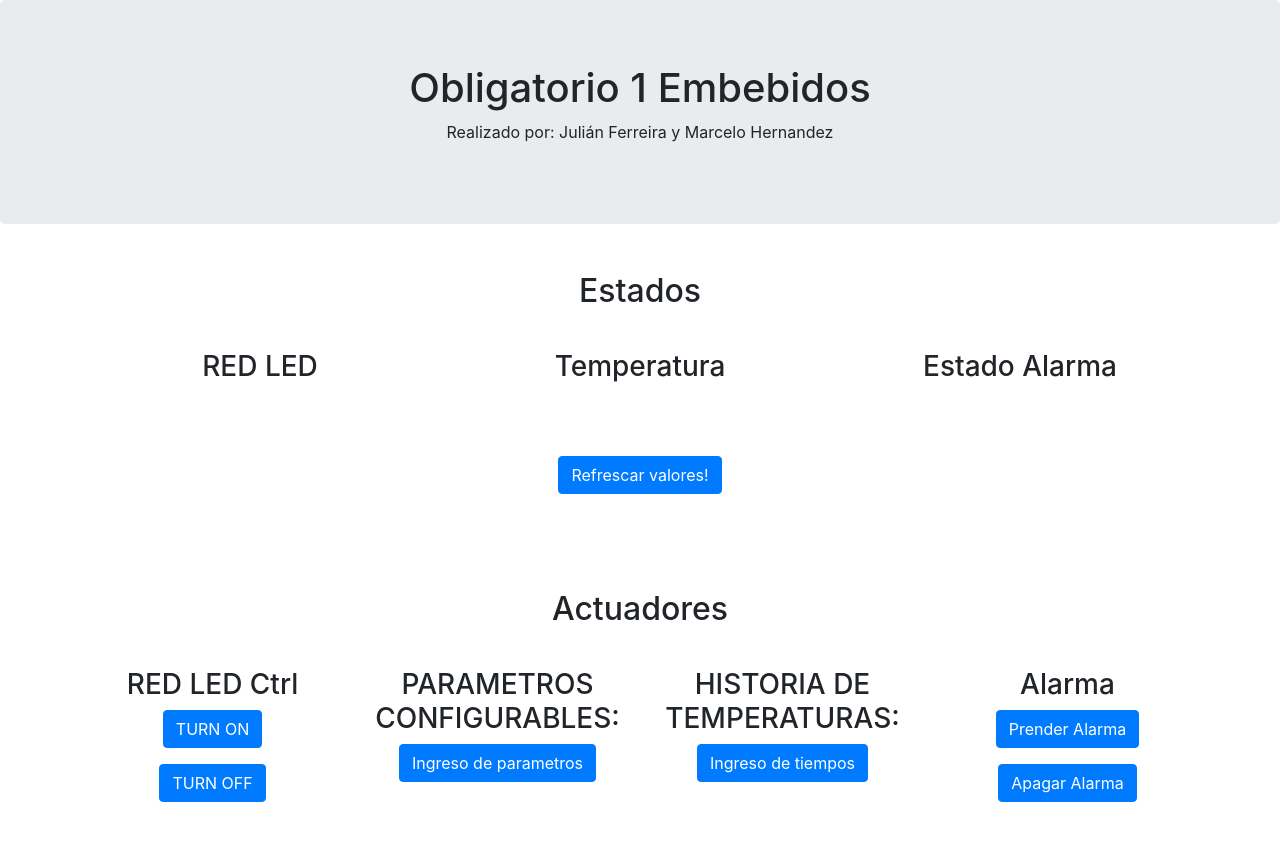
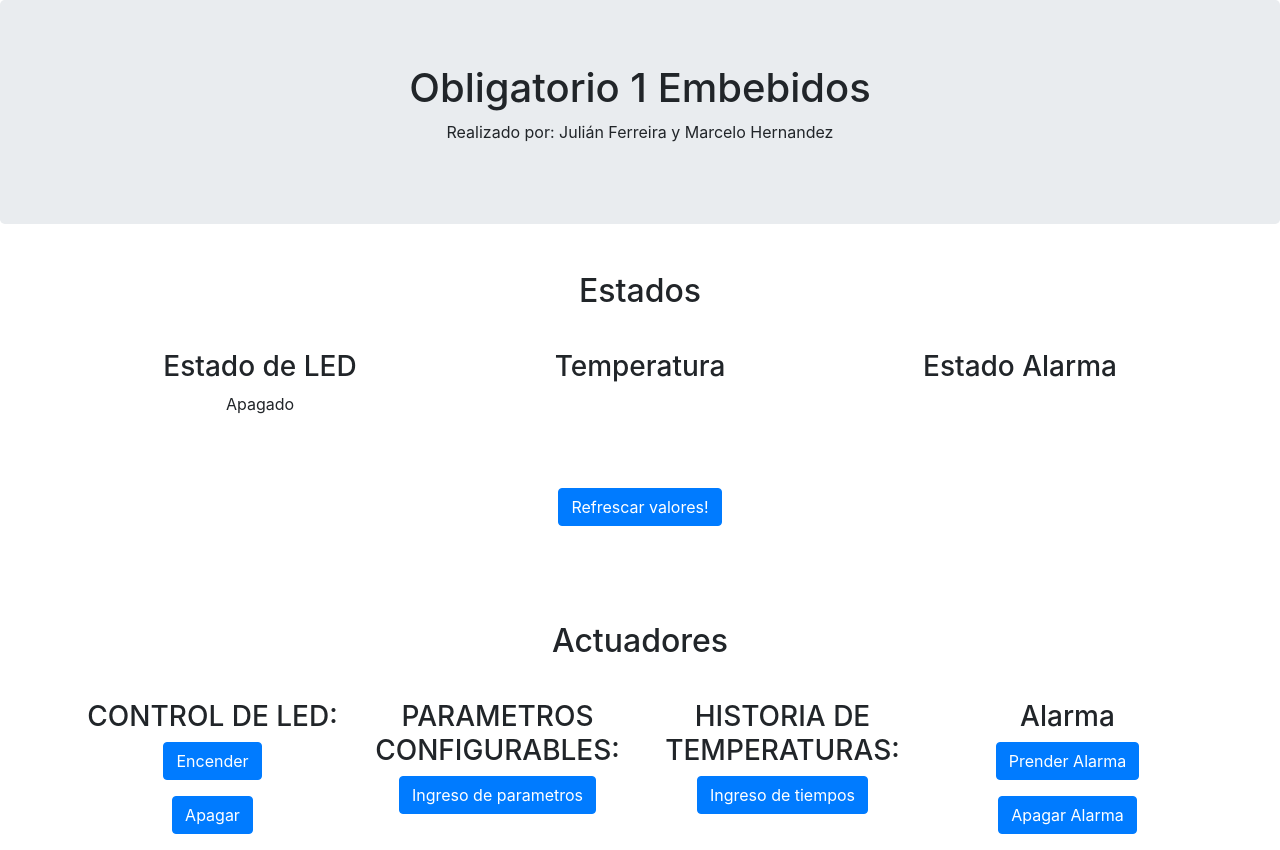
Before and after one commit to marceloh30/Embedded-Systems-project, a Flask app: template myFirstApp/templates/index.html in a window 1280 px wide. Before the commit the page ends 802 px from the top, so only its background shows below. Run offline with Flask 2, Linux system fonts and the light colour scheme; the template is opened without the code that fills it, so the values that code supplies are empty; some libraries are stand-ins or nearby versions.

Commit message:
Cambios minimos
Cambios en app.py:
-cambio de algunos nombres again
Cambios en pag web:
-No hay mas led rojo, es solo led
-Radio buttons de historial autoseleccionado para que no de problemas
-Cambio de algun texto/titulo

```diff
--- a/myFirstApp/app.py
+++ b/myFirstApp/app.py
@@ -35,7 +35,7 @@ def accionesIndex():
 	estado_led = GPIO.input(pin_led)
 	templateData = {
 
-		'ledRed' : estado_led,
+		'led' : estado_led,
 		'valorT' : variablesWeb.temperatura,
 		#'valorL' :	valorL
 		'estadoAlarma' : variablesWeb.estadoAlarma
@@ -52,12 +52,12 @@ def index():
 #Ruta para acciones con Alarma y Led
 @app.route("/<deviceName>/<action>")
 def action(deviceName, action):
-	if deviceName == 'pin_led':
-		actuator = pin_led
+	if deviceName == 'led':
+		#actuador = pin_led
 		if action == "on":
-			GPIO.output(actuator, GPIO.HIGH)
+			GPIO.output(pin_led, GPIO.HIGH)
 		else:
-			GPIO.output(actuator, GPIO.LOW)
+			GPIO.output(pin_led, GPIO.LOW)
 	if deviceName == 'alarma':
 		if action == "on":
 			variablesWeb.estadoAlarma = True
--- a/myFirstApp/templates/Historial.html
+++ b/myFirstApp/templates/Historial.html
@@ -1,6 +1,7 @@
 <!DOCTYPE html>
 <html>
 <head>
+<title>Pedido de Historial</title>
 <link rel="stylesheet" href="https://stackpath.bootstrapcdn.com/bootstrap/4.1.3/css/bootstrap.min.css" integrity="sha384-MCw98/SFnGE8fJT3GXwEOngsV7Zt27NXFoaoApmYm81iuXoPkFOJwJ8ERdknLPMO" crossorigin="anonymous">
 <style>
 table, th, td {
@@ -22,7 +23,7 @@ th, td {
 	<script src="https://stackpath.bootstrapcdn.com/bootstrap/4.1.3/js/bootstrap.min.js" integrity="sha384-ChfqqxuZUCnJSK3+MXmPNIyE6ZbWh2IMqE241rYiqJxyMiZ6OW/JmZQ5stwEULTy" crossorigin="anonymous"></script>
 
 <div class="jumbotron text-center">
-	<h1>Historial:</h1>
+	<h1>Pedido de Historial</h1>
 </div>
  {% block content %}
  {% if numLineas <= 10 %}
--- a/myFirstApp/templates/askHistTemp.html
+++ b/myFirstApp/templates/askHistTemp.html
@@ -2,7 +2,7 @@
 
 
   <head>
-      <title>Historia temperaturas</title>
+      <title>Pedido de Historial</title>
       <meta charset="utf-8">
       <meta name="viewport" content="width=device-width, initial-scale=1">
       <link rel="stylesheet" href="https://stackpath.bootstrapcdn.com/bootstrap/4.1.3/css/bootstrap.min.css" integrity="sha384-MCw98/SFnGE8fJT3GXwEOngsV7Zt27NXFoaoApmYm81iuXoPkFOJwJ8ERdknLPMO" crossorigin="anonymous">
@@ -15,7 +15,7 @@
 
 
     <div class="jumbotron text-center">
-			<h1>Historia de temperaturas</h1>
+			<h1>Pedido de Historial</h1>
 		</div>
 
     <div class="container-fluid text-center p-3 my-3">
@@ -28,7 +28,7 @@
 
       <label for="tipo">Historial de: </label>
       <br>
-      <input type="radio" name="tipo" id="T" value="T"> Temperatura </input><br>
+      <input type="radio" name="tipo" id="T" value="T" checked> Temperatura </input><br>
       <input type="radio" name="tipo" id="L" value="L"> Iluminancia </input><br>
       <br><br>
       <label for="fecha1">Desde el día: </label>
--- a/myFirstApp/templates/index.html
+++ b/myFirstApp/templates/index.html
@@ -21,8 +21,12 @@
 		<div class="container">
 			<div class="row">
 				<div class="col-sm-4 text-center">
-					<h3>RED LED</h3>
-					<p>{{ ledRed }}</p>
+					<h3>Estado de LED</h3>
+					{% if led==1 %}
+						<p>Encendido</p>
+					{% else %}
+						<p>Apagado</p>
+					{% endif %}
 				</div>
 				<div class="col-sm-4 text-center">
 					<h3>Temperatura</h3>
@@ -50,9 +54,9 @@
 		<div class="container">
 			<div class="row">
 				<div class="col-sm-3 text-center">
-					<h3>RED LED Ctrl</h3>
-					<p><a class="btn btn-primary" href="/ledRed/on" role="button">TURN ON</a></p>
-					<p><a class="btn btn-primary" href="/ledRed/off" role="button">TURN OFF</a></p>
+					<h3>CONTROL DE LED:</h3>
+					<p><a class="btn btn-primary" href="/led/on" role="button">Encender</a></p>
+					<p><a class="btn btn-primary" href="/led/off" role="button">Apagar</a></p>
 				</div>
 				<div class="col-sm-3 text-center">
 					<h3>PARAMETROS CONFIGURABLES:</h3>
```
Lines whose indentation alone changed are shown as unchanged.
